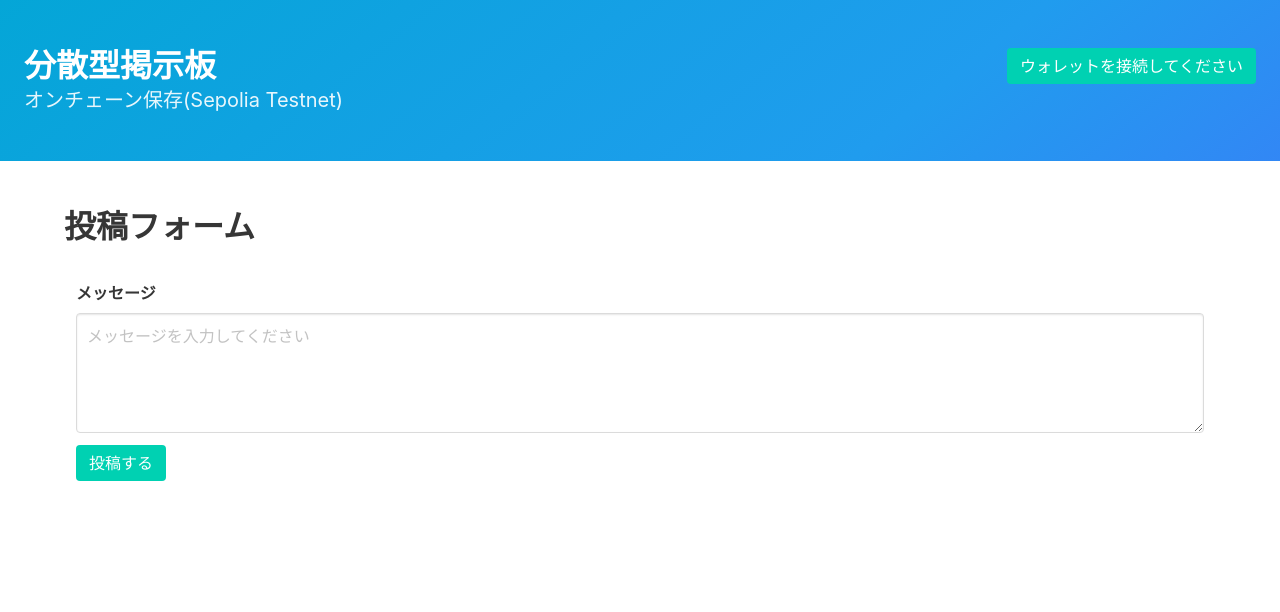
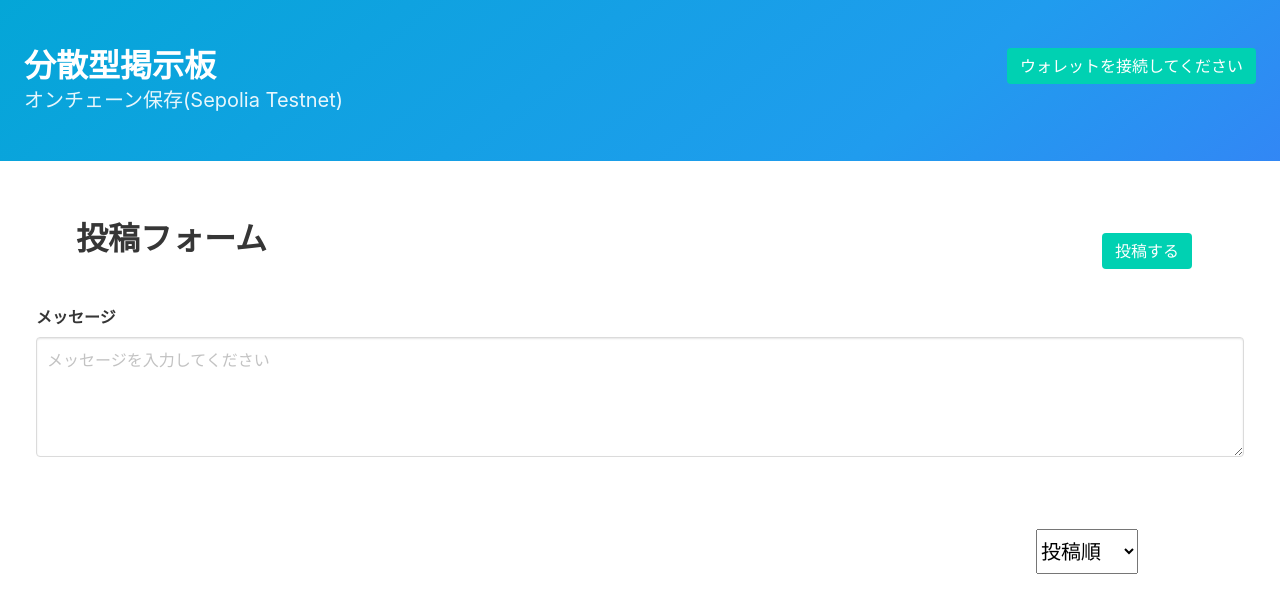
Before and after one commit to sangraal123/starpass-frontend, a React (Create React App) app: page / in a window 1280 px wide. Shown: the top 612 px of the page. Built offline with nearby package versions, Linux system fonts and the light colour scheme.

Commit message:
Implementing Sorting Function

```diff
--- a/src/App.js
+++ b/src/App.js
@@ -13,12 +13,22 @@ const App = () => {
   const [allPosts, setAllPosts] = useState([]);
   /* ユーザーがいいねしているかどうか保存する状態変数をすべてのpostsに対して定義 */
   const [isLiked, setIsLiked] = useState([]);
+  /* ソート基準を保存する状態変数を定義 */
+  const [sortOption, setsortOption] = useState("time");
 
   /* デプロイされたコントラクトのアドレスを保持する変数を作成 */
   const contractAddress = "0x31c18CB7F24C590fB1E12c4132eF1D83e8a4C498";
   /* コントラクトからすべてのwavesを取得するメソッドを作成 */
   /* ABIの内容を参照する変数を作成 */
   const contractABI = abi.abi;
+
+  const sortPostsByTime = async () => {
+    allPosts.sort((a,b) => a.time - b.time);
+  }
+
+  const sortPostsByLikes = async () => {
+    allPosts.sort((a,b) => a.likes - b.likes);
+  }
 
   const unlike = async (id) => {
     const { ethereum } = window;
@@ -127,6 +137,7 @@ const App = () => {
 
   const post = async () => {
     try {
+
       const { ethereum } = window;
 
       if (ethereum) {
@@ -143,6 +154,9 @@ const App = () => {
         });
         console.log("Mining...", postTxn.hash);
         await postTxn.wait();
+        let textarea = document.getElementById("textarea");
+        textarea.value = "";
+        setMessageValue("");
         console.log("Mined -- ", postTxn.hash);
       } else {
         console.log("Ethereum object doesn't exist!");
@@ -266,21 +280,49 @@ const App = () => {
      </div>
    </div>
    <div className="section">
-     <div className="container">
-       <h3 className="title is-3">投稿フォーム</h3>
+     <div className="container is-flex">
+      <div className="column is-half">
+       <h3 className="title">投稿フォーム</h3>
+      </div>
+       <div className="column is-half">
+       <div className="column is-2 is-pulled-right">
+       <button className="button is-primary is-pulled-right" onClick={post}  >
+            投稿する
+        </button>
+       <div className="column is-10"></div>
+      </div>
+      </div>
+      </div>
        <div className="column">
         <div className="field">
              <label className="label">メッセージ</label>
              <div className="control">
-               <textarea className="textarea" placeholder="メッセージを入力してください" onChange={(e) => setMessageValue(e.target.value)} value={messageValue} ></textarea>
+               <textarea id="textarea" className="textarea" placeholder="メッセージを入力してください" onChange={(e) => setMessageValue(e.target.value)} value={messageValue} ></textarea>
              </div>
         </div>
-        <button className="button is-primary" onClick={post}  >
-            投稿する
-        </button>
        </div>
+   </div>
+    <div className="container">
+    <div className="column is-2 is-pulled-right">
+    <select value={sortOption} className="select is-medium" onChange={(e) => {
+      const selectedOption = e.target.value;
+      if (selectedOption == "time") {
+        sortPostsByTime();
+        console.log("Sorted by Time");
+        setsortOption("time");
+      } else if (selectedOption == "likes"){
+        sortPostsByLikes();
+        console.log("Sorted by Likes");
+        setsortOption("likes");
+      }
+     }}
+     >
+      <option value="time">投稿順</option>
+      <option value="likes">いいね順</option>
+    </select>
      </div>
-   </div>
+     <div className="column is-10"></div>
+     </div>
    <div className="section">
      <div className="container">
      {  allPosts
```
Also changed, not shown: 1 other file (tests, documents, lock files or other folders).
